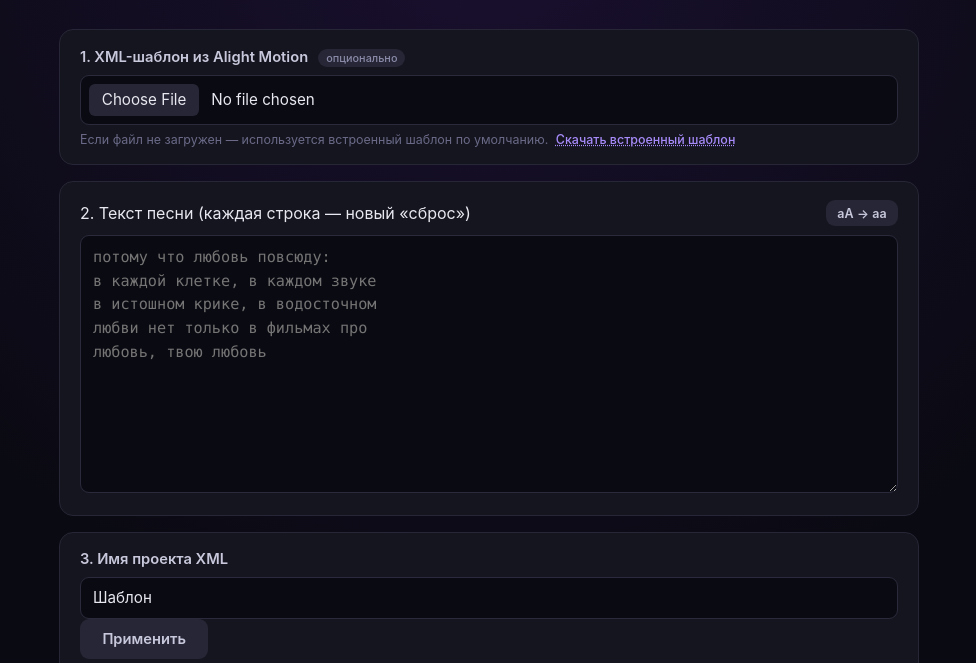
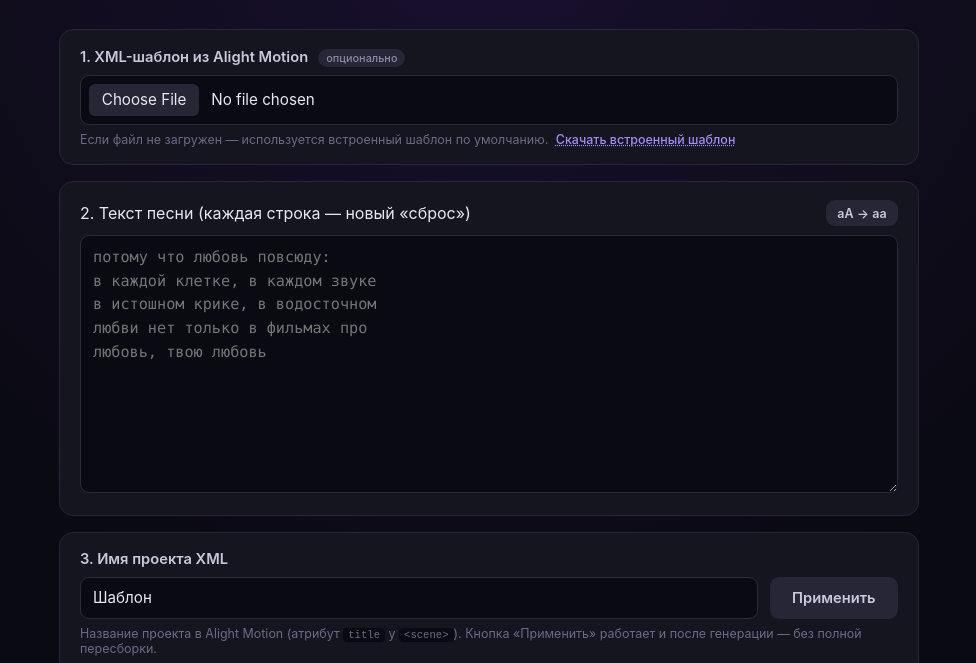
Before and after one commit to neketon/xml-lyrics-maker, a plain HTML site: page index.html in a window 1280 px wide. Shown: the part 106-769 px from the top of the page, without its empty margins (151-1127 px from the left). Drawn offline with Linux system fonts and the light colour scheme.

Commit message:
Update style.css

```diff
--- a/style.css
+++ b/style.css
@@ -148,3 +148,20 @@ button:disabled { background: #262636; color: #555; cursor: not-allowed; }
   vertical-align: middle;
   text-transform: lowercase;
 }
+/* --- Блок «Имя проекта» и info-статус --- */
+.inline-row {
+  display: flex;
+  gap: 0.75rem;
+  align-items: stretch;
+}
+.inline-row input[type="text"] { flex: 1; }
+.inline-row .btn-secondary {
+  flex-shrink: 0;
+  white-space: nowrap;
+}
+
+.status.info {
+  background: rgba(139, 92, 246, 0.12);
+  color: #a78bfa;
+  border: 1px solid rgba(139, 92, 246, 0.25);
+}
```
